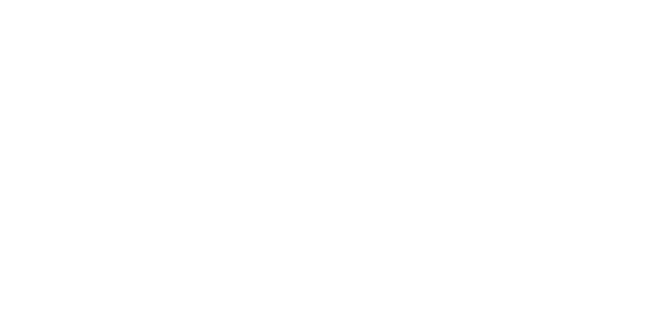
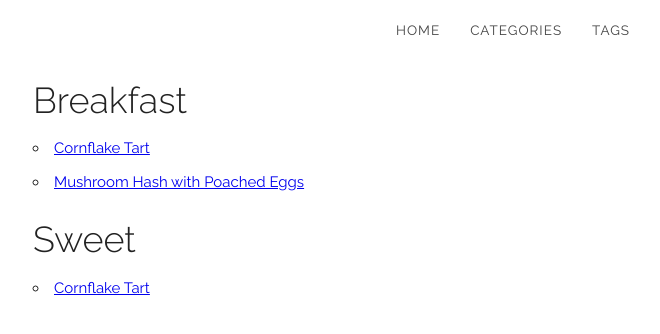
Before and after one commit to its-rigs/jukes-kitchen, a Gatsby site: page /tags in a window 1280 px wide. Before the commit this address had no page. Shown: the whole page, without its empty margins (127-787 px from the left). Built offline with nearby package versions, Linux system fonts and the light colour scheme; Gatsby itself is replaced by a stand-in of ours.

Commit message:
Add pages for categories and tags and started tiles for homepage

```diff
--- /dev/null
+++ b/src/components/atoms/image-tile/image-tile.js
@@ -0,0 +1,14 @@
+import React from 'react'
+
+import styles from './image-tile.module.scss'
+
+export const ImageTile = props => {
+  return (
+    <img
+      className={styles.imageTile}
+      src={props.src}
+      title={props.title}
+      alt={props.alt}
+    />
+  )
+}
--- /dev/null
+++ b/src/components/atoms/image-tile/image-tile.module.scss
@@ -0,0 +1,3 @@
+.imageTile {
+  width: 100%;
+}
--- a/src/components/atoms/index.js
+++ b/src/components/atoms/index.js
@@ -1,4 +1,5 @@
 export { Image } from './image/image'
+export { ImageTile } from './image-tile/image-tile'
 export { Container, Row, OneThirdColumn, TwoThirdsColumn } from './grid/grid'
 export { CookTimeIcon, PrepTimeIcon, QuantityIcon } from './icons'
 export { Head } from './head/head'
--- a/src/components/molecules/index.js
+++ b/src/components/molecules/index.js
@@ -2,3 +2,4 @@
 export { RecipeSection } from './recipe-section/recipe-section'
 export { RecipeIngredients } from './recipe-ingredients/recipe-ingredients'
 export { RecipeMethod } from './recipe-method/recipe-method'
+export { RecipeTile } from './recipe-tile/recipe-tile'
--- /dev/null
+++ b/src/components/molecules/recipe-tile/recipe-tile.js
@@ -0,0 +1,17 @@
+import React from 'react'
+
+import { ImageTile } from '../../atoms'
+import { Link } from 'gatsby'
+
+import styles from './recipe-tile.module.scss'
+
+export const RecipeTile = ({ slug, imageUrl, title }) => {
+  return (
+    <div className={styles.recipeTile}>
+      <Link to={slug}>
+        <ImageTile src={imageUrl} />
+        {title}
+      </Link>
+    </div>
+  )
+}
--- /dev/null
+++ b/src/components/molecules/recipe-tile/recipe-tile.module.scss
@@ -0,0 +1,24 @@
+.recipeTile {
+  margin-bottom: 2em;
+}
+
+// .recipeTile a {
+// text-decoration: none;
+// }
+
+// .recipeInfo span {
+//   margin: 0 18px 0 3px;
+// }
+
+// .recipeInfo li {
+//   list-style: none;
+//   padding: 0;
+//   margin: 0;
+//   line-height: 2.5em;
+// }
+
+// @media (min-width: 480px) {
+//   .recipeInfo li {
+//     display: inline-block;
+//   }
+// }
--- /dev/null
+++ b/src/pages/tags.js
@@ -0,0 +1,76 @@
+import React from 'react'
+import { graphql } from 'gatsby'
+import { Container } from '../components/atoms'
+import { Layout } from '../components/organisms'
+import { Link } from 'gatsby'
+
+function capitaliseFirstLetter(string) {
+  return string.charAt(0).toUpperCase() + string.slice(1);
+}
+
+const Tags = ({ data }) => {
+  const { edges: recipes } = data.allMdx
+  const tagsSet = new Set();
+  const recipeMap = new Map();
+
+  recipes.forEach(({ node: recipeData }) => {
+    const { id, frontmatter } = recipeData;
+    const { slug, tags, title } = frontmatter;
+    const recipe = { id, slug, title };
+
+    tags.forEach(tag => {
+      const capitalisedTag = capitaliseFirstLetter(tag)
+      tagsSet.add(capitalisedTag);
+
+      let recipesForTag = recipeMap.get(capitalisedTag);
+
+      if (recipesForTag) {
+        recipesForTag.push(recipe)
+      } else {
+        recipesForTag = [recipe]
+      }
+
+      recipeMap.set(capitalisedTag, recipesForTag);
+    });
+  });
+
+  const orderedTags = Array.from(tagsSet).sort();
+
+  return (
+    <Layout>
+      <Container>
+        {orderedTags.map((tag) => (
+          <section>
+            <h2>{tag}</h2>
+            <ul>
+              {recipeMap.get(tag).map(recipe => (
+                <li key={recipe.id}>
+                  <Link to={`../${recipe.slug}`}>{recipe.title}</Link>
+                </li>
+              ))}
+            </ul>
+          </section>
+        ))}
+      </Container>
+    </Layout>
+  )
+}
+
+export const pageQuery = graphql`
+  query tagsQuery {
+    allMdx {
+      edges {
+        node {
+          id
+          frontmatter {
+            tags
+            slug
+            title
+          }
+        }
+      }
+    }
+  }
+`
+
+export default Tags
```
Also changed, not shown: package.json (+8 -8 lines), src/pages/categories.js (added, +77 -0 lines), src/pages/index.js (+16 -12 lines), 1 other file.
